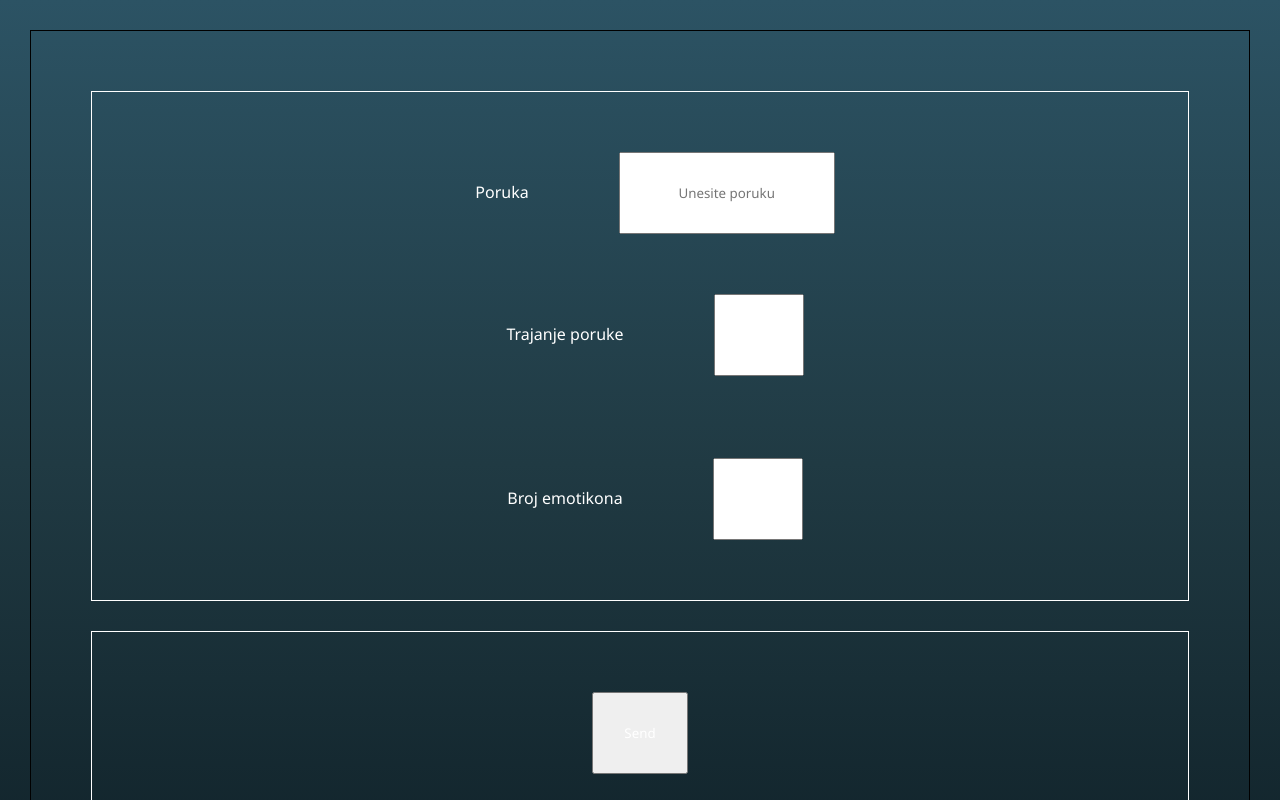
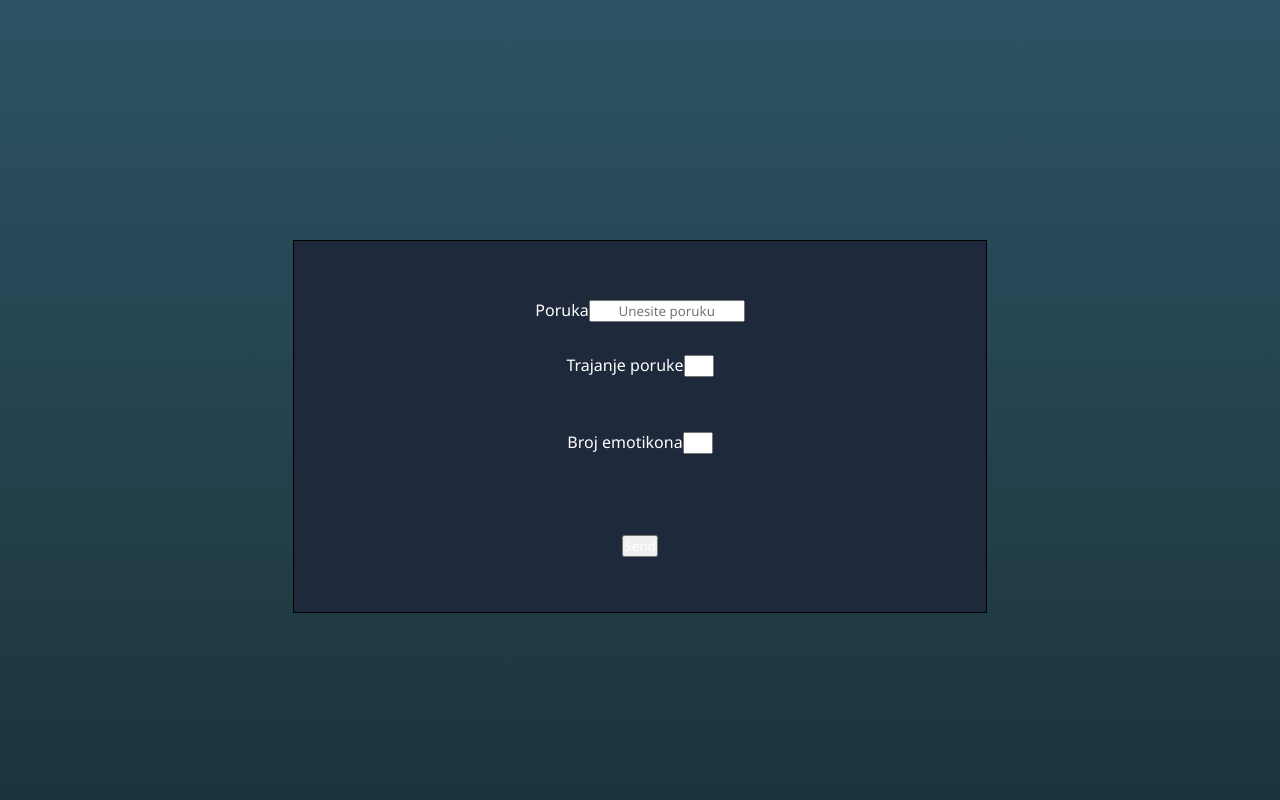
Before and after one commit to DrKins/Rating-application-frontend, a Vue app: page /admin in a window 1280 px wide. Shown: the top 800 px of the page. Built offline with nearby package versions, Linux system fonts and the light colour scheme; no server answers.

Commit message:
Fixed style of Admin.vue and Thanks.vue

```diff
--- a/src/views/Admin.vue
+++ b/src/views/Admin.vue
@@ -1,9 +1,12 @@
 <template>
-<div id="admin">
+<div class="admin">
 <form id="forma">
+  <div class="razmak">
     <span style="color:white">Poruka</span>
     <input style="color:white" v-model="message.text" placeholder="Unesite poruku">
     <!--<p style="color:white">{{ message.text }}</p>>--><br>
+  </div>
+  <div class="razmak">
   <span style="color:white">Trajanje poruke</span>
   <select style="color:white" v-model="message.duzina">
     <option  disabled value=""></option>
@@ -12,6 +15,8 @@
     <option>5</option>
       </select><br>
   <!--<p style="color:white">{{ message.duzina }}</p>--><br>
+  </div>
+  <div class="razmak">
   <span style="color:white">Broj emotikona</span>
     <select style="color:white" v-model="selected">
     <option  disabled value=""></option>
@@ -19,11 +24,16 @@
     <option>4</option>
     <option>5</option>
       </select><br>
-
-</form>
+  </div>
+  <span>
     <form id="button">
       <button v-on:click="send" style="color:white">Send</button>
     </form>
+  </span>
+</form>
+<!-- <form id="button">
+      <button v-on:click="send" style="color:white">Send</button>
+</form> -->
 </div>
 </template>
 
@@ -64,18 +74,27 @@ export default {
 </script>
 
 <style scoped>
-*
-{
-    margin: 30px;
-    padding: 30px;
+.admin{
+  min-height: 100vh;
+  padding: 30vh;
+  position: relative;
 }
 #forma
 {
-    border: 1px solid white;
+  margin: auto;
+  width: 50vw;
+  height: 40vh;
+  border: 1px solid black;
+  background-color:#1e293b;
+  padding: 2vw;
+}
+.razmak {
+  padding-top: 4vh;
+
 }
  #button
 {
-    border: 1px solid white;
+  margin-top: 10vh;
 }
 #admin
 {
--- a/src/views/Thanks.vue
+++ b/src/views/Thanks.vue
@@ -1,6 +1,7 @@
 <template>
-  <div class="about">
-    <h1>Hvala vam na glasanju</h1>
+  <div class="thanks">
+    <img alt="logotip" src="../assets/logo.png" class="logotip" id="logo">
+    <h1 class="poruka">Hvala na povjerenju!</h1>
   </div>
 </template>
 <script>
@@ -14,3 +15,16 @@ mounted: function()
 }
 }
 </script>
+<style scoped>
+.thanks {
+  min-height: 100vh;
+}
+.logotip {
+ width: 25%;
+ padding: 4%;
+}
+.poruka {
+  padding: 1%;
+  font-size: 4.5vh;
+}
+</style>
```
Lines whose indentation alone changed are shown as unchanged.
